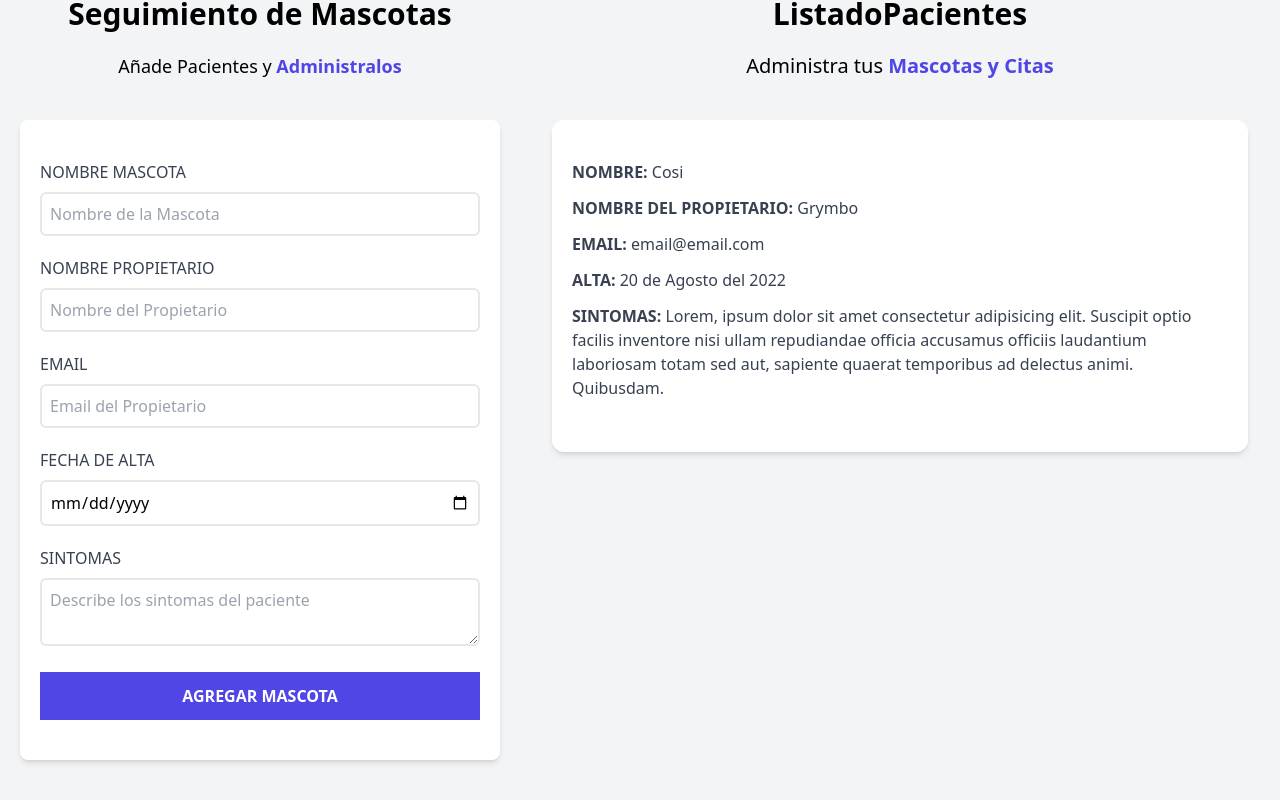
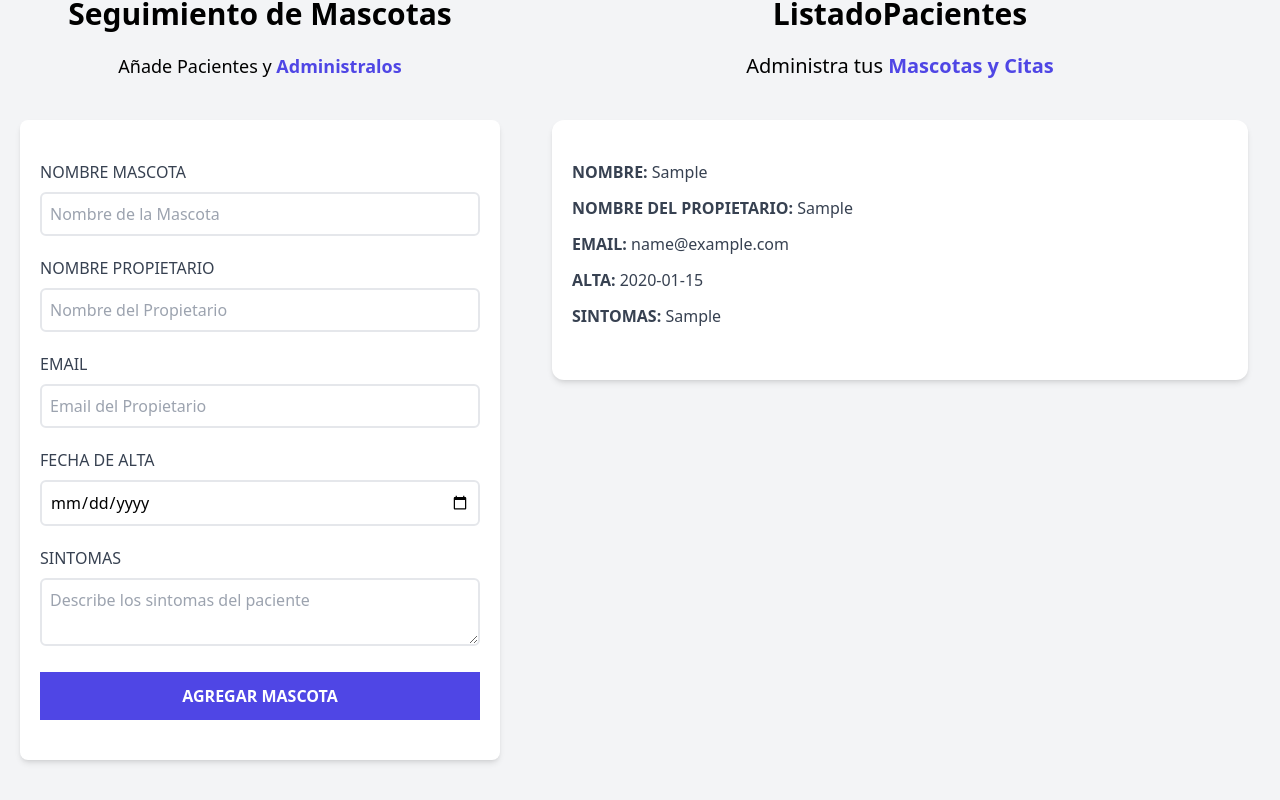
Before and after one commit to Grymbo/app-citas-bygrymbo, a React (Vite) app: page / in a window 1280 px wide. Both pictures are taken after typing "Sample", "Sample", "name@example.com", "2020-01-15", "Sample" into the empty fields and a click on the input "Agregar Mascota". Shown: the part 228-1028 px from the top of the page. Built offline with nearby package versions, Linux system fonts and the light colour scheme.

Commit message:
Se agrego id unico para el uso de la key

```diff
--- a/src/components/Formulario.jsx
+++ b/src/components/Formulario.jsx
@@ -10,6 +10,15 @@
   const [sintomas, setSintomas] = useState('');
 
   const [error, setError] = useState(false);
+
+  // 1genera un id aleatorio, para el uso de la key
+  const generarId = () => {
+
+    const random = Math.random().toString(36).substring(2);
+    const fecha = Date.now().toString(36);
+
+    return random + fecha;
+  }
 
   const handleSubmit = (e) => {
     e.preventDefault();
@@ -29,7 +38,8 @@
       propietario,
       email,
       alta,
-      sintomas
+      sintomas,
+      id: generarId()
     }
 
     setPacientes([...pacientes, objetoPacientes]);
--- a/src/components/ListadoPacientes.jsx
+++ b/src/components/ListadoPacientes.jsx
@@ -1,8 +1,6 @@
 import Paciente from "./Paciente"
 
 const ListadoPacientes = ({pacientes}) => {
-
-  console.log(pacientes);
 
   return (
     <div className=" md:w-1/2 lg:w-3/5 md:h-screen overflow-y-scroll mx-5">
@@ -17,7 +15,14 @@
             </span>
         </p>
 
-        <Paciente/>
+        {pacientes.map((paciente) => (
+          <Paciente
+            key={paciente.id}
+            paciente={paciente}
+          />
+        ))}
+
+
 
     </div>
   )
--- a/src/components/Paciente.jsx
+++ b/src/components/Paciente.jsx
@@ -1,39 +1,42 @@
 
-const Paciente = () => {
+const Paciente = ({paciente}) => {
+
+  const {nombre, propietario, email, alta, sintomas} = paciente
+
   return (
     <div className=" m-3 bg-white shadow-md px-5 py-10 rounded-xl">
           <p className=" font-bold mb-3 text-gray-700 uppercase">
             Nombre: {''}
               <span className=" font-normal normal-case">
-                Cosi
+                {nombre}
               </span>
           </p>
 
           <p className=" font-bold mb-3 text-gray-700 uppercase">
             Nombre del Propietario: {''}
               <span className=" font-normal normal-case">
-                Grymbo
+                {propietario}
               </span>
           </p>
 
           <p className=" font-bold mb-3 text-gray-700 uppercase">
             Email: {''}
               <span className=" font-normal normal-case">
-                email@email.com
+                {email}
               </span>
           </p>
 
           <p className=" font-bold mb-3 text-gray-700 uppercase">
             Alta: {''}
               <span className=" font-normal normal-case">
-                20 de Agosto del 2022
+                {alta}
               </span>
           </p>
 
           <p className=" font-bold mb-3 text-gray-700 uppercase">
             Sintomas: {''}
               <span className=" font-normal normal-case">
-                Lorem, ipsum dolor sit amet consectetur adipisicing elit. Suscipit optio facilis inventore nisi ullam repudiandae officia accusamus officiis laudantium laboriosam totam sed aut, sapiente quaerat temporibus ad delectus animi. Quibusdam.
+                {sintomas}
               </span>
           </p>
         </div>
```
